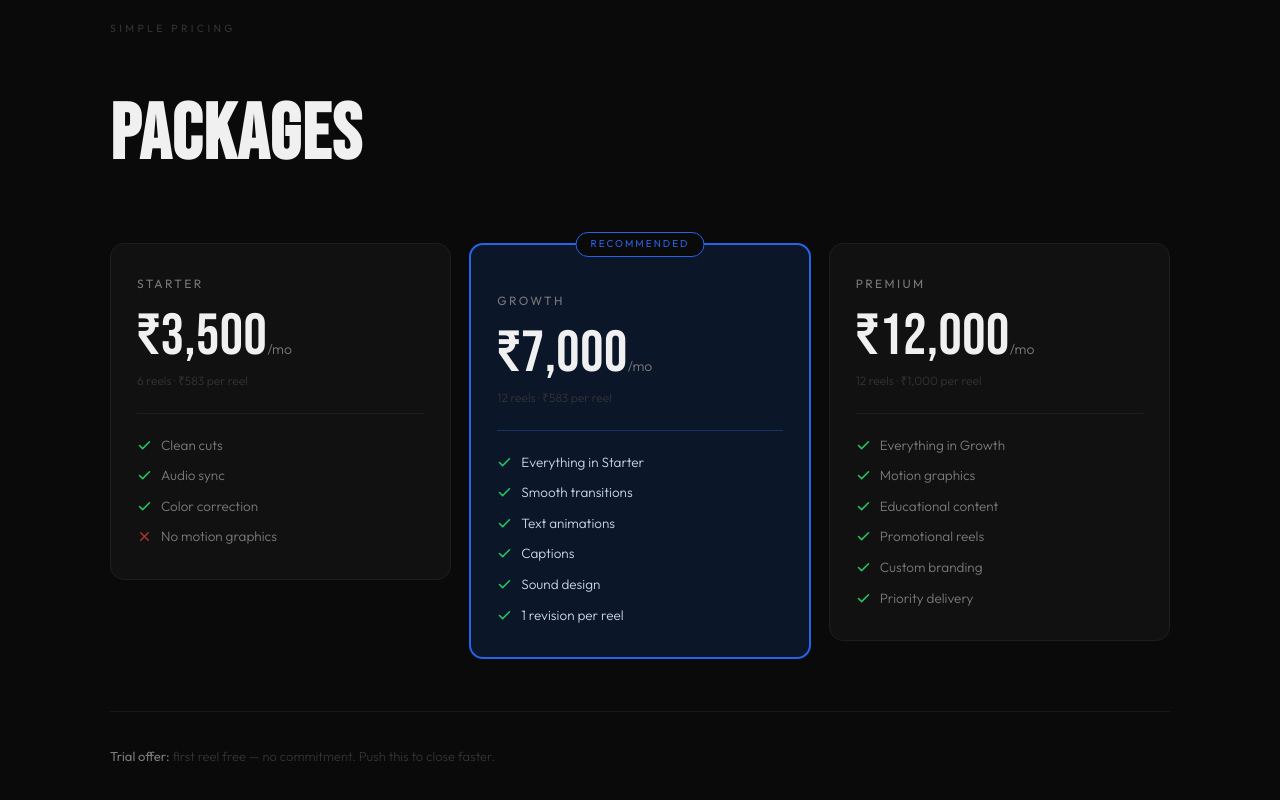
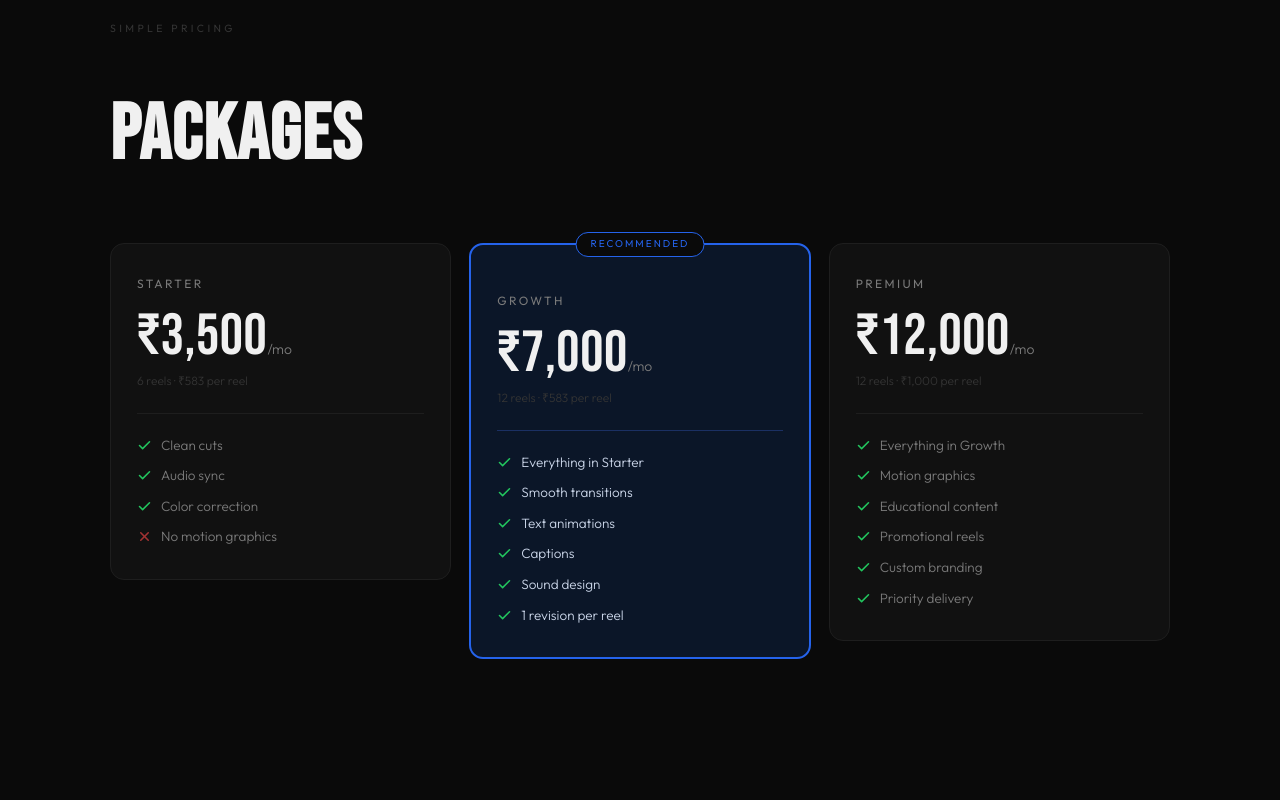
Before and after one commit to Pabbidi/rush-pac, a plain HTML site: page index.html in a window 1280 px wide. Shown: the part 1982-2782 px from the top of the page. Drawn offline with Linux system fonts and the light colour scheme.

Commit message:
Update index.html

```diff
--- a/index.html
+++ b/index.html
@@ -500,13 +500,3 @@
       </div>
 
     </div><!-- /cards -->
-
-    <p class="trial">
-      <strong>Trial offer:</strong> first reel free — no commitment. Push this to close faster.
-    </p>
-
-  </div>
-</section>
-
-</body>
-</html>
```
